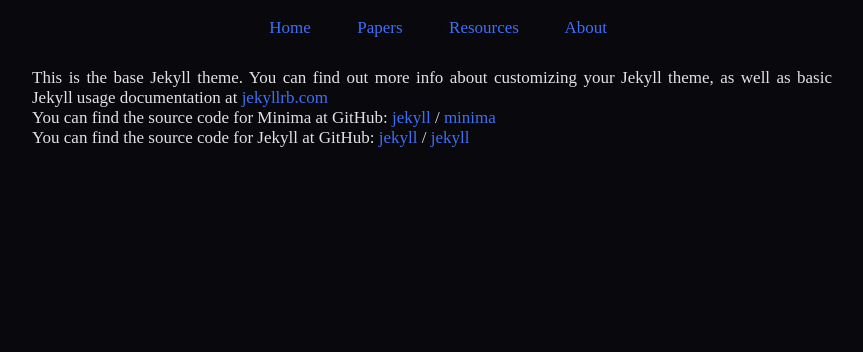
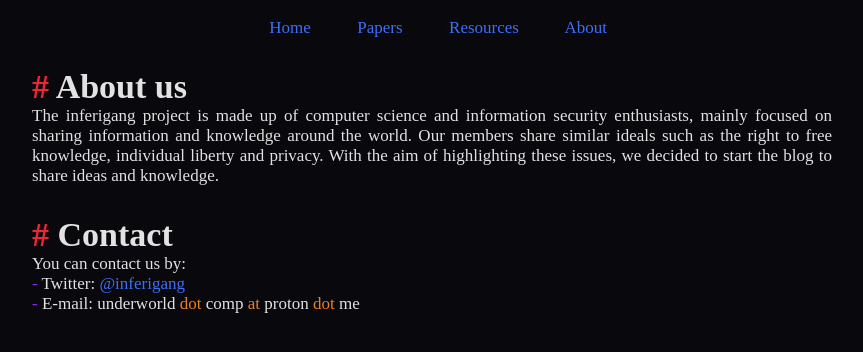
Before and after one commit to inferigang/inferigang.github.io, a Jekyll site: the page built from about.md, in a window 1280 px wide. Shown: the top 352 px of the page, without its empty margins (208-1071 px from the left). Built offline with Jekyll 4.4.1, drawn with Linux system fonts in a browser that asks for light colours.

Commit message:
Update design

```diff
--- a/_sass/base.scss
+++ b/_sass/base.scss
@@ -47,6 +47,13 @@
   }
 }
 
+ul li { list-style-type: none; }
+ul li::before { content: "- "; color: var(--purple); }
+
+h1, h2, h3 {
+  margin-top: 30px;
+}
+
 h1::before, h2::before, h3::before {
   content: "# ";
   color: var(--red);
@@ -68,6 +75,8 @@
   color: red;
   font-weight: 800;
 }
+
+.nav ul li::before { content: ""; }
 
 .nav a::before {
   content: "⸸ ";
@@ -109,6 +118,8 @@
   order: 2;
 }
 
+.explorer li::before { content: ""; }
+
 .wrap {
   width: var(--width);
   max-width: var(--max-width);
--- a/about.md
+++ b/about.md
@@ -4,15 +4,10 @@
 title: About
 ---
 
-This is the base Jekyll theme. You can find out more info about customizing your Jekyll theme, as well as basic Jekyll usage documentation at [jekyllrb.com](https://jekyllrb.com/)
+# About us
+{{ site.description }}
 
-You can find the source code for Minima at GitHub:
-[jekyll][jekyll-organization] /
-[minima](https://github.com/jekyll/minima)
-
-You can find the source code for Jekyll at GitHub:
-[jekyll][jekyll-organization] /
-[jekyll](https://github.com/jekyll/jekyll)
-
-
-[jekyll-organization]: https://github.com/jekyll
+# Contact
+You can contact us by:
+- Twitter: [@inferigang](//twitter.com/inferigang)
+- E-mail: underworld <span class="mark">dot</span> comp <span class="mark">at</span> proton <span class="mark">dot</span> me
```
Also changed, not shown: _posts/2023-06-02-tecnicas-de-ofuscacao-em-c.md (+1 -2 lines), papers.md (+3 -1 lines).
